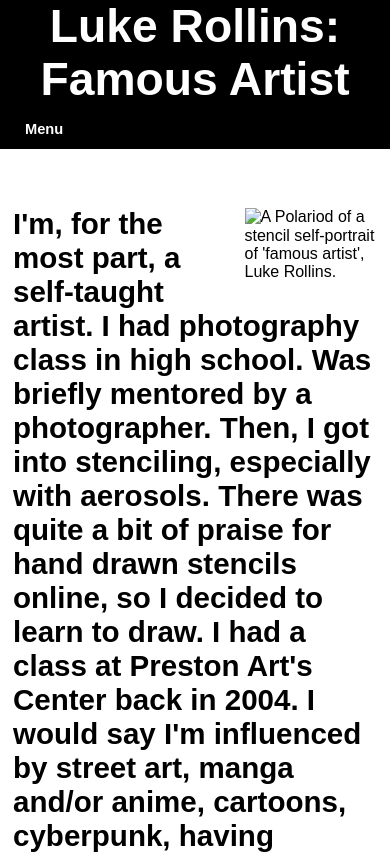
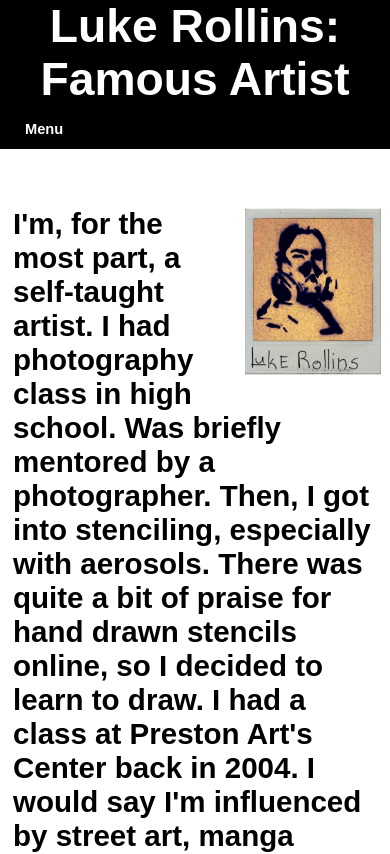
Before and after one commit to lukerollins/Code_Louisville_FEWD_Improved_Project, a plain HTML site: page index.html in a window 390 px wide. Shown: the top 854 px of the page. Drawn offline with Linux system fonts and the light colour scheme.

Commit message:
Forgot that I'd put my Polaroid selfie on my Home page and my Contact Me image on my Contact page were in the Img folder I'd deleted. Also, forgot to note the erasure of my thumbnail media querty in the last commit message. Hope this isn't too sloppy..heh-heh...*sigh*

```diff
--- a/index.html
+++ b/index.html
@@ -23,15 +23,12 @@
             <a href="#" id="pull">Menu</a>
    </nav>
 
-   <img class="polaroid" src="Imgs/Polaroid%20stencil%20selfie.png" alt="A Polariod of a stencil self-portrait of 'famous artist', Luke Rollins." title="I think 'fame'is a rather subjective term, don't you?">
+   <img class="polaroid" src="Imgs2/Polaroid stencil selfie.jpg" alt="A Polariod of a stencil self-portrait of 'famous artist', Luke Rollins." title="I think 'fame'is a rather subjective term, don't you?">
 
    <p class="about">I'm, for the most part, a self-taught artist. I had photography class in high school. Was briefly mentored by a photographer. Then, I got into stenciling, especially with aerosols. There was quite a bit of praise for hand drawn stencils online, so I decided to learn to draw. I had a class at Preston Art's Center back in 2004. I would say I'm  influenced by street art, manga and/or anime, cartoons, cyberpunk, having eclectic musical tastes, and probably some others, I just can't seem to think of them right now (which is one of many reasons I'm bad at these 'about/bio' thingies). I've shown at The Cinderblock and Day's Espresso. Over the years, my family, especially my parents, have been some of my biggest supporters/patrons.</p>
 
 
 
-
-
-    <!-- Javascript will go here, so I'm told... -->
 
     <script type="text/javascript" src="JS/jquery-3.2.1.min.js"></script>
     <script type="text/javascript" src="JS/flexible_nav_menu.js"></script>
```
Also changed, not shown: contact_page.html (+1 -1 lines), Imgs2/Please Contact Me Part web.jpg (added), Imgs2/Polaroid stencil selfie.jpg (added).
